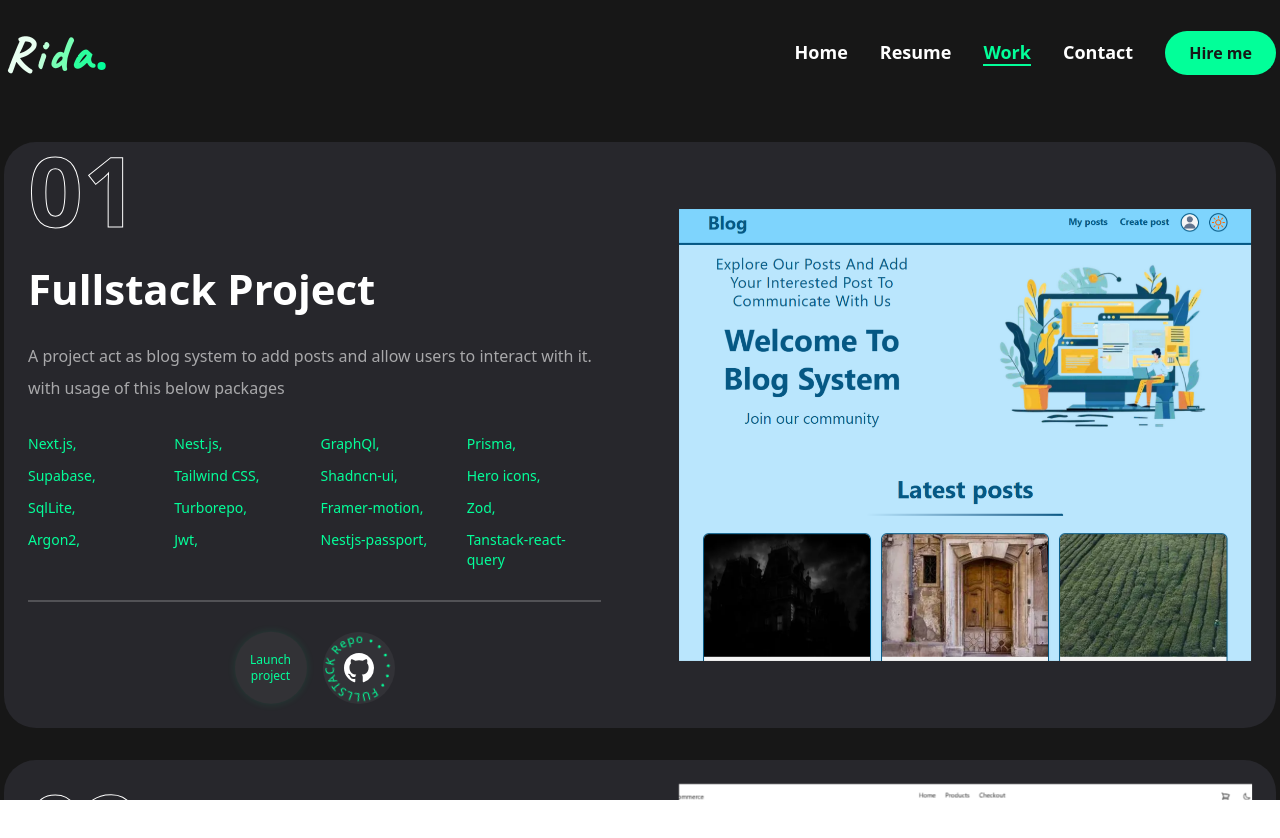
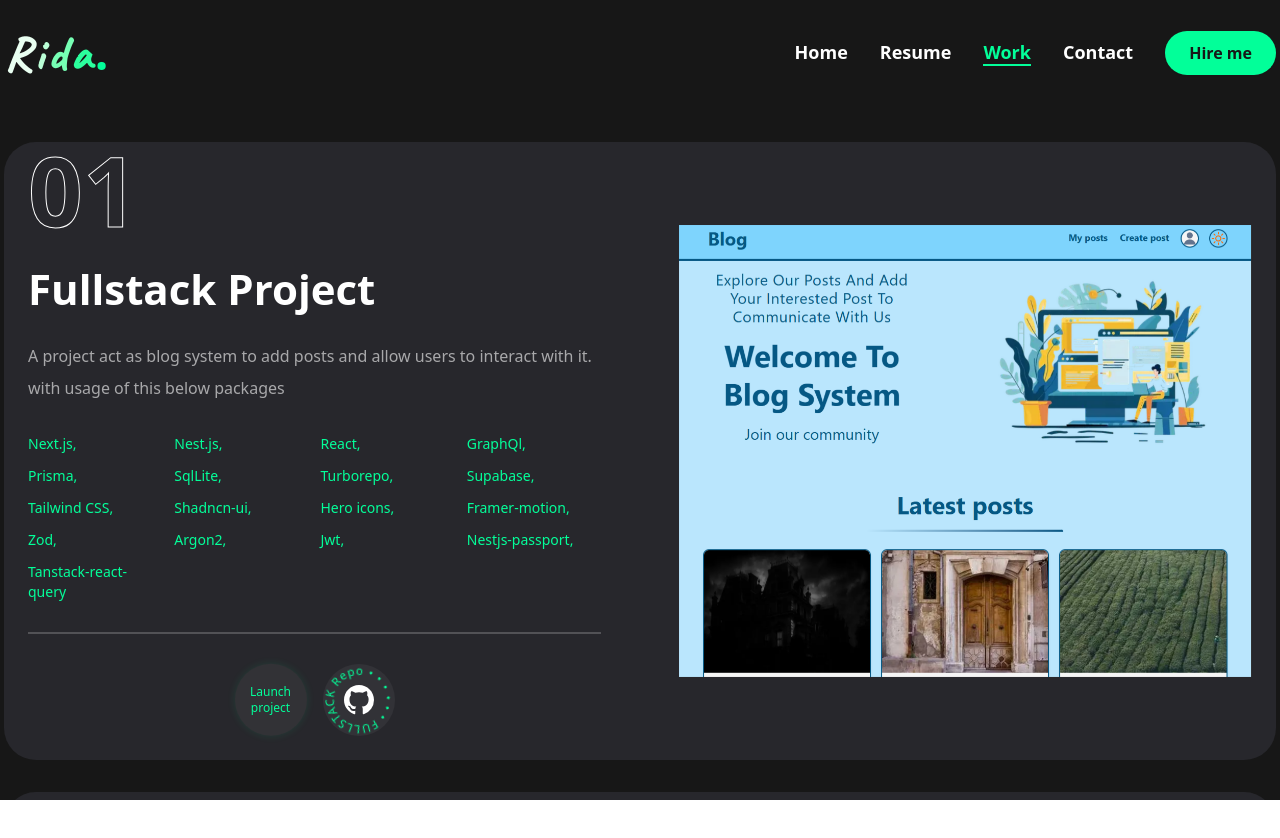
Before and after one commit to mohammadrida990/rida-portfolio, a Next.js app: page /work in a window 1280 px wide. Shown: the top 838 px of the page. Built offline with nearby package versions, Linux system fonts and the light colour scheme.

Commit message:
add new libraries in work page for new project

```diff
--- a/app/work/page.tsx
+++ b/app/work/page.tsx
@@ -17,14 +17,15 @@ const projects = [
     stack: [
       { name: "Next.js" },
       { name: "Nest.js" },
+      { name: "React" },
       { name: "GraphQl" },
       { name: "Prisma" },
+      { name: "SqlLite" },
+      { name: "Turborepo" },
       { name: "Supabase" },
       { name: "Tailwind CSS" },
       { name: "Shadncn-ui" },
       { name: "Hero icons" },
-      { name: "SqlLite" },
-      { name: "Turborepo" },
       { name: "Framer-motion" },
       { name: "Zod" },
       { name: "Argon2" },
```
